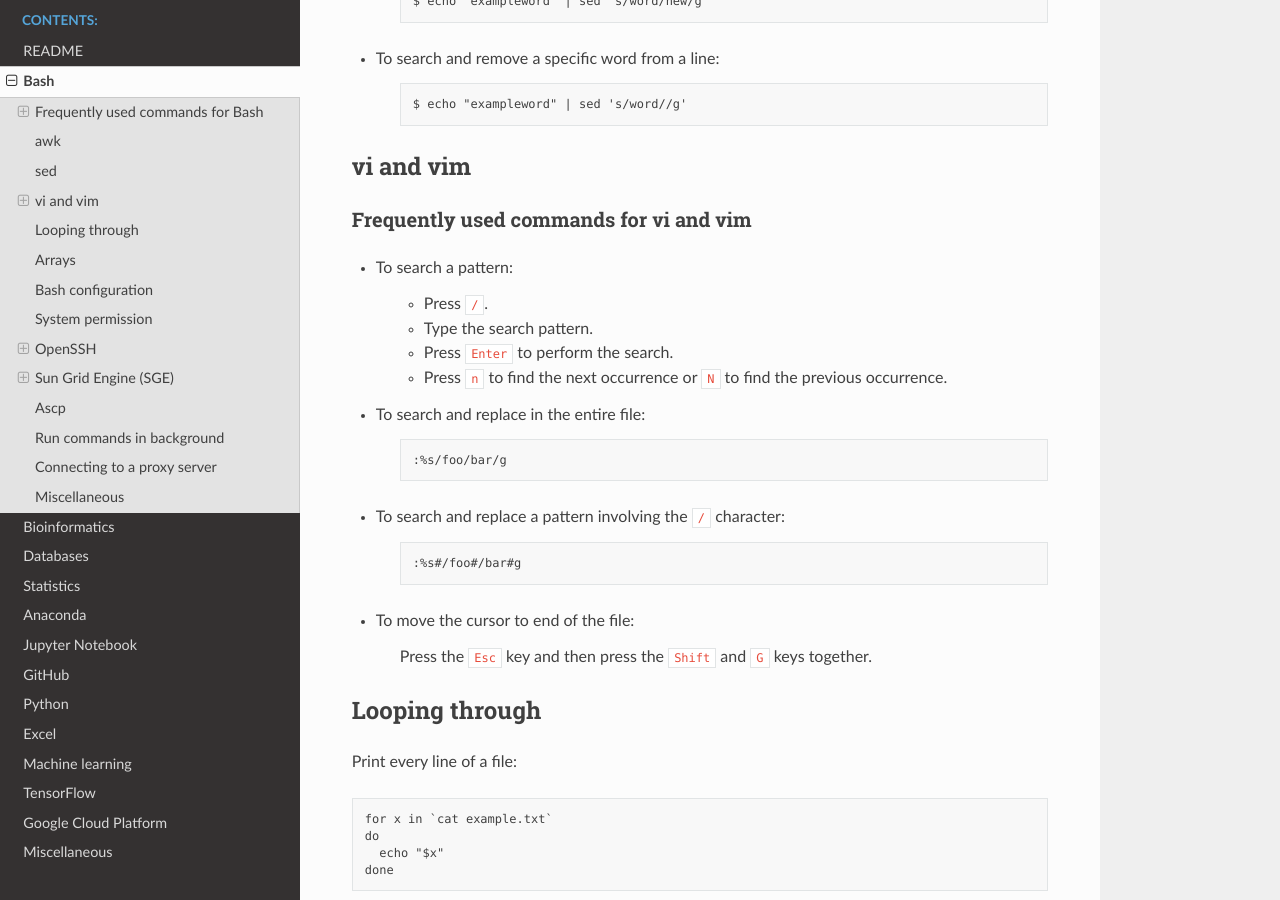
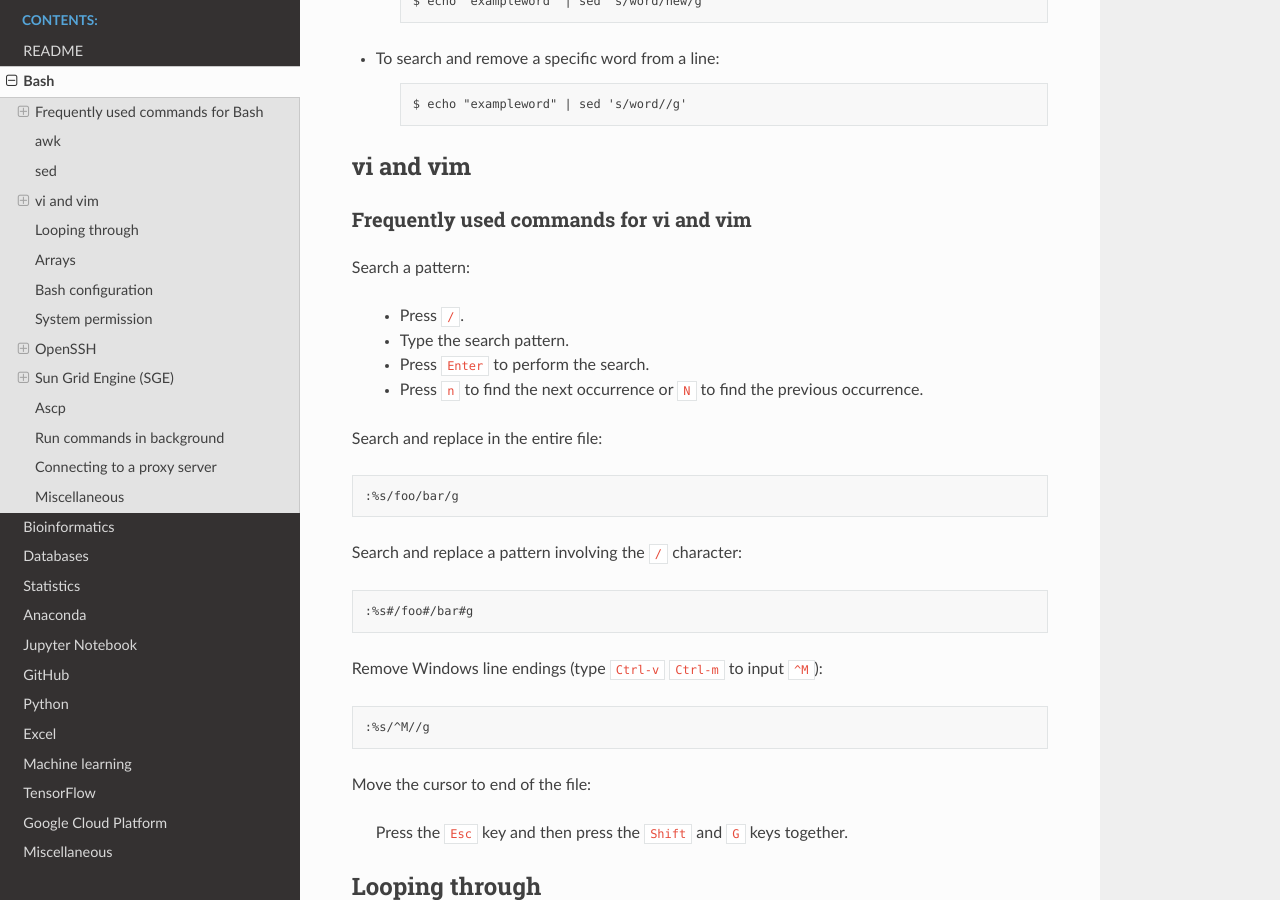
Before and after one commit to sbslee/notes, a Sphinx documentation site: the page built from docs/bash.rst, in a window 1280 px wide and 900 px high, scrolled down 6440 px. Built offline with Sphinx 7.4.7 and the Read the Docs theme 2.0.0, drawn with Linux system fonts in a browser that asks for light colours.

Commit message:
Update docs

```diff
--- a/docs/bash.rst
+++ b/docs/bash.rst
@@ -343,28 +343,36 @@ vi and vim
 Frequently used commands for vi and vim
 ---------------------------------------
 
-* To search a pattern:
+Search a pattern:
 
     * Press ``/``.
     * Type the search pattern.
     * Press ``Enter`` to perform the search.
     * Press ``n`` to find the next occurrence or ``N`` to find the previous occurrence.
 
-* To search and replace in the entire file:
+Search and replace in the entire file:
 
-    .. code-block:: text
+.. code-block:: text
 
-        :%s/foo/bar/g
+    :%s/foo/bar/g
 
-* To search and replace a pattern involving the ``/`` character:
+Search and replace a pattern involving the ``/`` character:
 
-    .. code-block:: text
+.. code-block:: text
 
-        :%s#/foo#/bar#g
+    :%s#/foo#/bar#g
 
-* To move the cursor to end of the file:
+Remove Windows line endings (type ``Ctrl-v`` ``Ctrl-m`` to input ``^M``):
+
+.. code-block:: text
+
+    :%s/^M//g
+
+Move the cursor to end of the file:
 
     Press the ``Esc`` key and then press the ``Shift`` and ``G`` keys together.
+
+
 
 Looping through
 ===============
```
